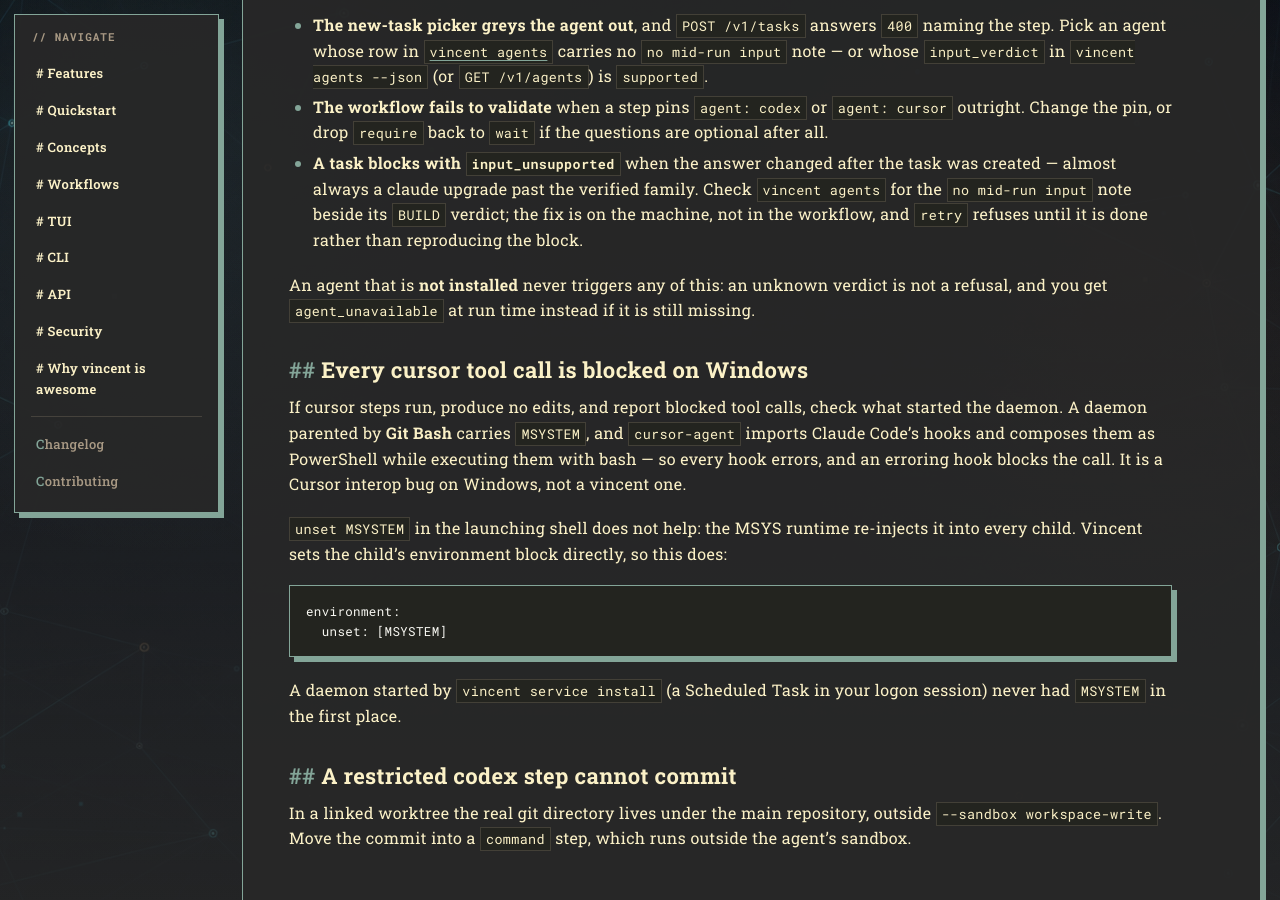
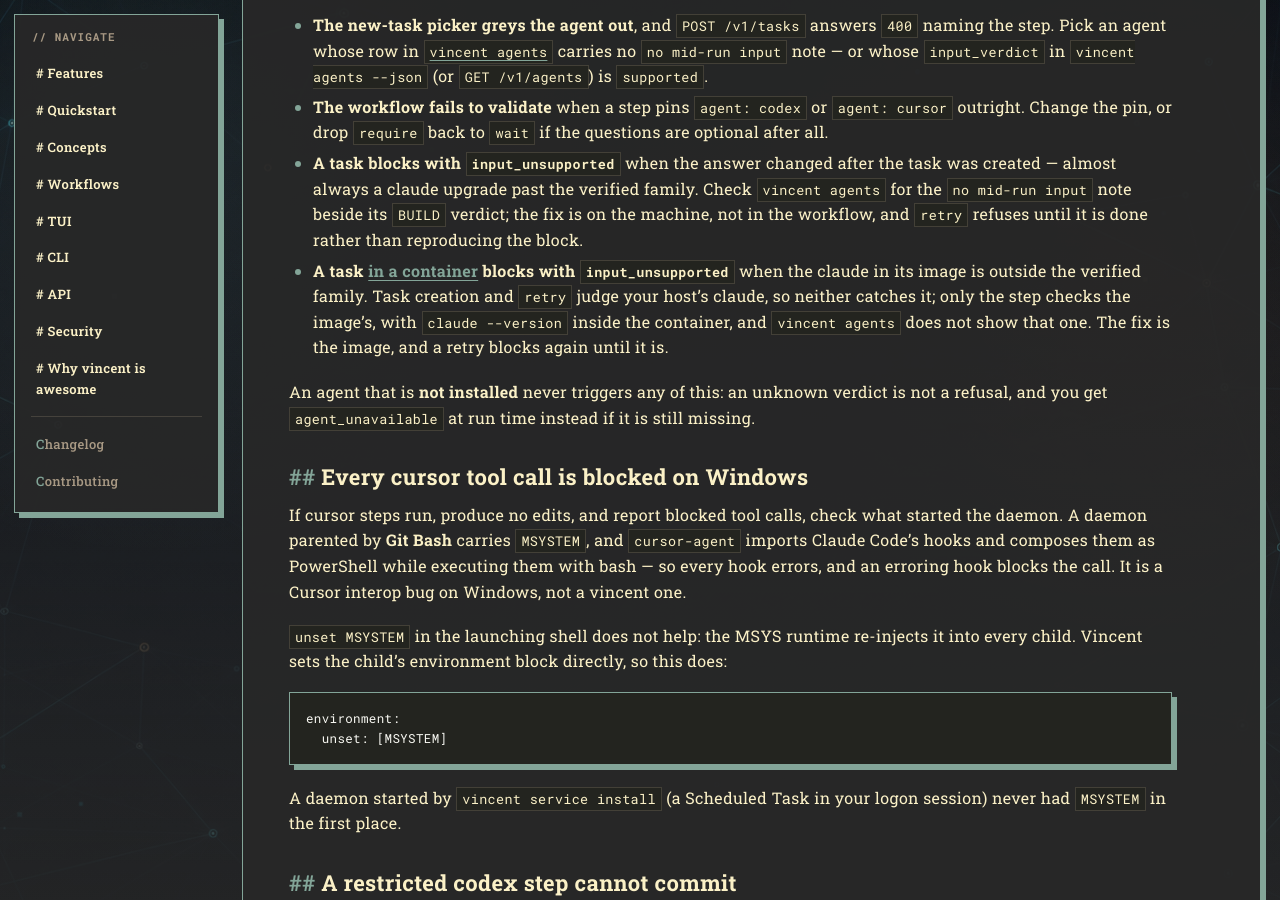
Before and after one commit to lezli01/vincent, a Jekyll site: the page built from docs/guides/troubleshooting.md, in a window 1280 px wide and 900 px high, scrolled down 5477 px. Built offline with Jekyll 4.4.1, drawn with Linux system fonts in a browser that asks for light colours; our own code applies the rules of GitHub Pages for plain Markdown files.

Commit message:
docs: say where a containerized input_unsupported comes from
Task creation and retry judge the host's claude, while a containerized
step re-checks the claude in its image (task 062.2). The block-reason
row claimed the reason is only reachable when the agent changed under
the task, and troubleshooting sent the reader to `vincent agents` and a
retry refusal that neither applies to a containerized task.

Co-Authored-By: Claude Opus 5 (1M context) <noreply@anthropic.com>

```diff
--- a/docs/guides/troubleshooting.md
+++ b/docs/guides/troubleshooting.md
@@ -273,6 +273,12 @@ Where you meet it:
   Check `vincent agents` for the `no mid-run input` note beside its `BUILD`
   verdict; the fix is on the machine, not in the workflow, and
   `retry` refuses until it is done rather than reproducing the block.
+- **A task [in a container](../reference/configuration.md#container) blocks
+  with `input_unsupported`** when the claude in its image is outside the
+  verified family. Task creation and `retry` judge your host's claude, so
+  neither catches it; only the step checks the image's, with `claude --version`
+  inside the container, and `vincent agents` does not show that one. The fix is
+  the image, and a retry blocks again until it is.
 
 An agent that is **not installed** never triggers any of this: an unknown
 verdict is not a refusal, and you get `agent_unavailable` at run time instead if
```
Also changed, not shown: docs/reference/task-lifecycle.md (+1 -1 lines).
